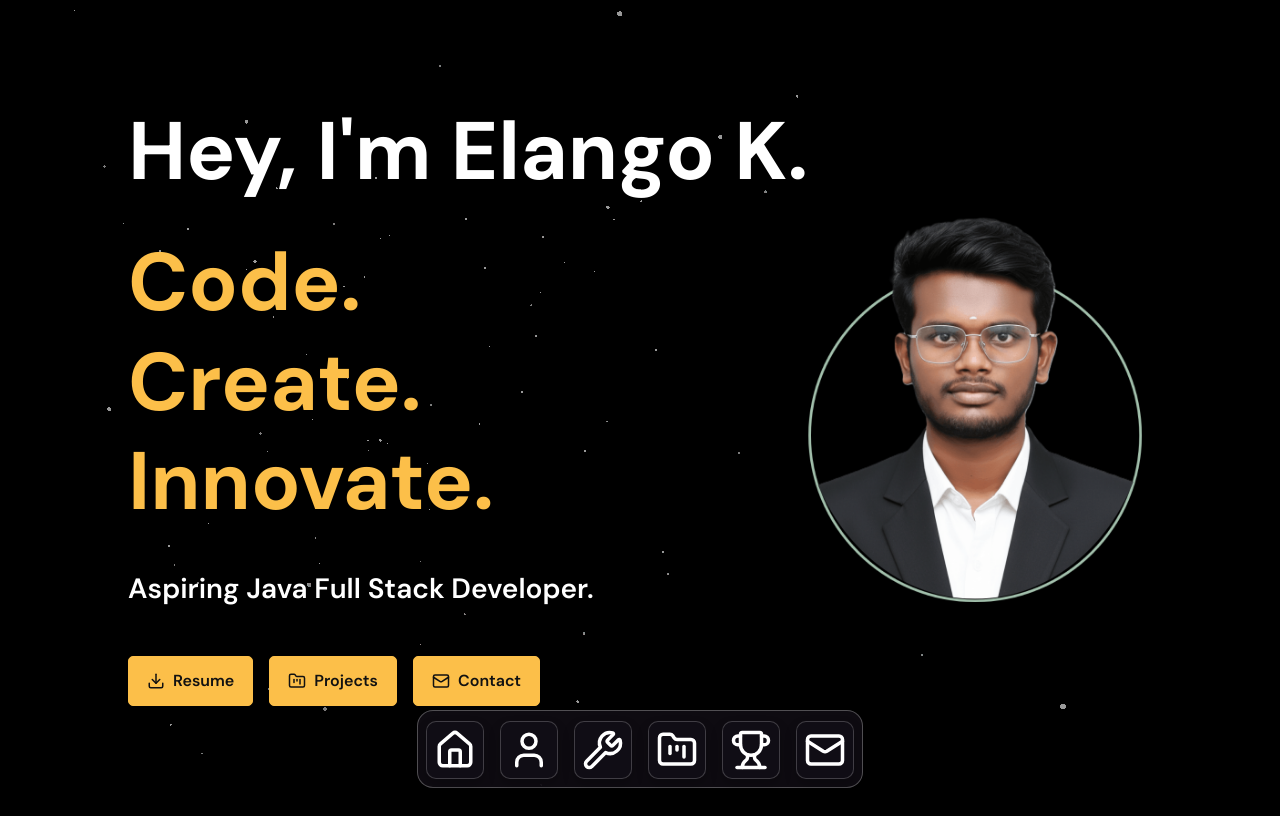
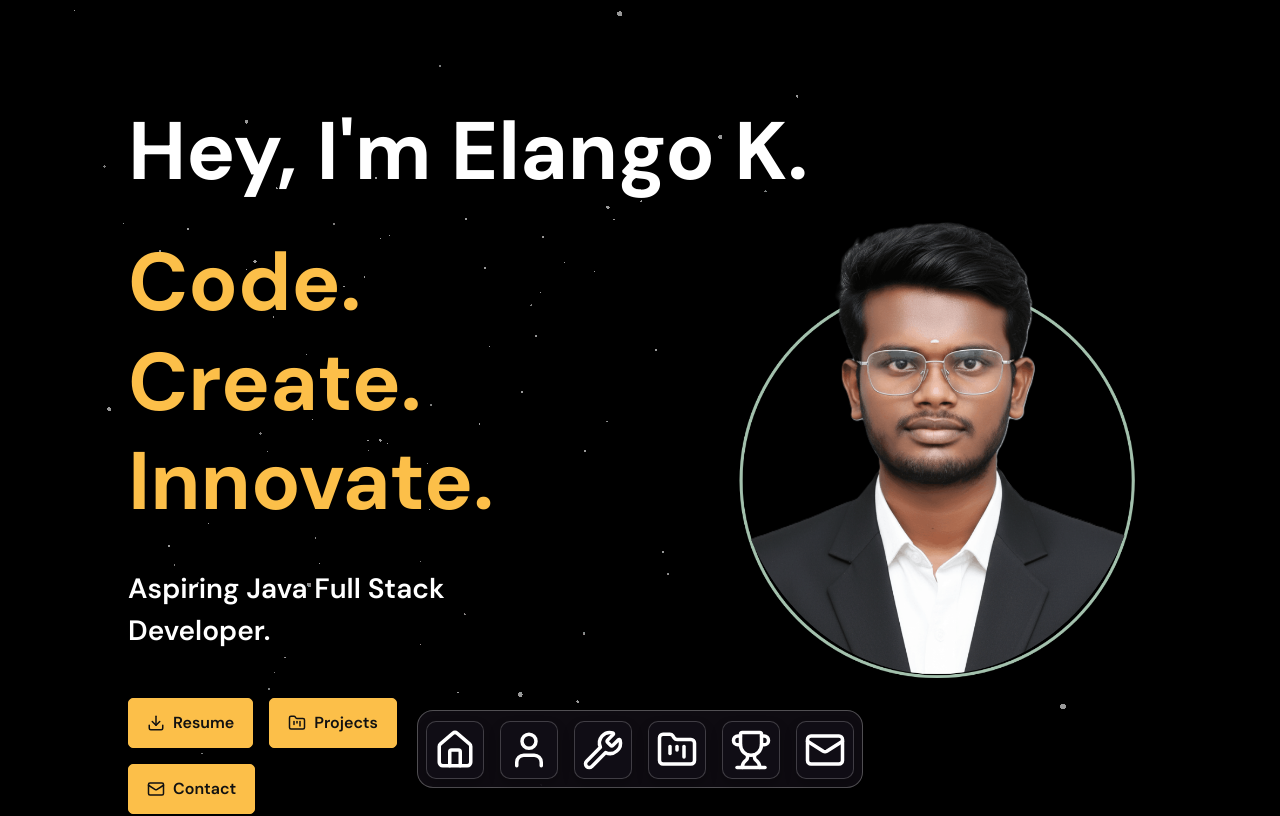
Before and after one commit to Elango-Kannan-00/Portfolio-Website, a React (Vite) app: page / in a window 1280 px wide. Shown: the top 816 px of the page. Built offline with nearby package versions, Linux system fonts and the light colour scheme.

Commit message:
Update hero visual and profile canvas dimensions for improved layout

```diff
--- a/src/index.css
+++ b/src/index.css
@@ -118,7 +118,7 @@
 
   .hero-visual {
     @apply flex justify-end items-center;
-    flex: 0 0 min(32vw, 460px);
+    flex: 0 0 min(38vw, 560px);
     min-width: 0;
     margin-left: auto;
     margin-top: 54px;
@@ -126,7 +126,7 @@
   }
 
   .profile-canvas {
-    width: min(460px, 100%);
+    width: min(560px, 100%);
     margin: 0;
     background-color: var(--bg);
     isolation: isolate;
```
